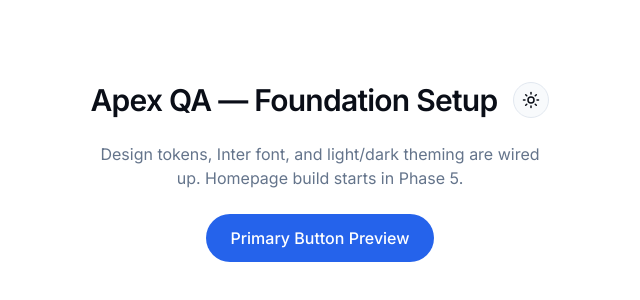
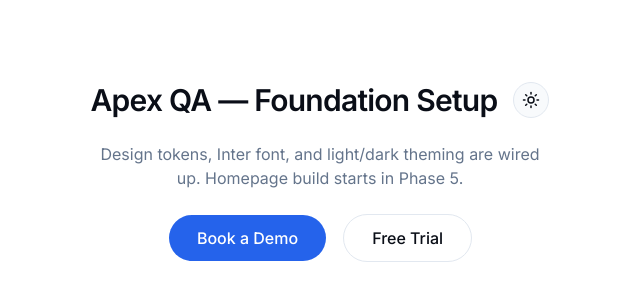
Before and after one commit to adhithyakumaran/Apexweb, a Next.js app: page / in a window 1280 px wide. Shown: the part 228-528 px from the top of the page, without its empty margins (320-960 px from the left). Built offline with nearby package versions, Linux system fonts and the light colour scheme.

Commit message:
feat: customize Button component with pill shape and enterprise sizing

```diff
--- a/src/app/page.tsx
+++ b/src/app/page.tsx
@@ -1,4 +1,5 @@
 import { ThemeToggle } from "@/components/theme/theme-toggle";
+import { Button } from "@/components/ui/button";
 
 export default function Home() {
   return (
@@ -13,9 +14,10 @@ export default function Home() {
         Design tokens, Inter font, and light/dark theming are wired up.
         Homepage build starts in Phase 5.
       </p>
-      <button className="rounded-full bg-primary px-6 py-3 text-primary-foreground font-medium">
-        Primary Button Preview
-      </button>
+      <div className="flex gap-4">
+  <Button size="lg">Book a Demo</Button>
+  <Button variant="outline" size="lg">Free Trial</Button>
+</div>
     </main>
   );
 }
--- a/src/components/ui/button.tsx
+++ b/src/components/ui/button.tsx
@@ -1,37 +1,32 @@
 import * as React from "react"
 import { cva, type VariantProps } from "class-variance-authority"
 import { Slot } from "radix-ui"
-
 import { cn } from "@/lib/utils"
 
 const buttonVariants = cva(
-  "group/button inline-flex shrink-0 items-center justify-center rounded-lg border border-transparent bg-clip-padding text-sm font-medium whitespace-nowrap transition-all outline-none select-none focus-visible:border-ring focus-visible:ring-3 focus-visible:ring-ring/50 active:not-aria-[haspopup]:translate-y-px disabled:pointer-events-none disabled:opacity-50 aria-invalid:border-destructive aria-invalid:ring-3 aria-invalid:ring-destructive/20 dark:aria-invalid:border-destructive/50 dark:aria-invalid:ring-destructive/40 [&_svg]:pointer-events-none [&_svg]:shrink-0 [&_svg:not([class*='size-'])]:size-4",
+  "group/button inline-flex shrink-0 items-center justify-center rounded-full border border-transparent bg-clip-padding text-sm font-medium whitespace-nowrap transition-all outline-none select-none focus-visible:border-ring focus-visible:ring-3 focus-visible:ring-ring/50 active:not-aria-[haspopup]:translate-y-px disabled:pointer-events-none disabled:opacity-50 aria-invalid:border-destructive aria-invalid:ring-3 aria-invalid:ring-destructive/20 dark:aria-invalid:border-destructive/50 dark:aria-invalid:ring-destructive/40 [&_svg]:pointer-events-none [&_svg]:shrink-0 [&_svg:not([class*='size-'])]:size-4",
   {
     variants: {
       variant: {
-        default: "bg-primary text-primary-foreground hover:bg-primary/80",
+        default: "bg-primary text-primary-foreground hover:bg-primary/90",
         outline:
           "border-border bg-background hover:bg-muted hover:text-foreground aria-expanded:bg-muted aria-expanded:text-foreground dark:border-input dark:bg-input/30 dark:hover:bg-input/50",
         secondary:
-          "bg-secondary text-secondary-foreground hover:bg-[color-mix(in_oklch,var(--secondary),var(--foreground)_5%)] aria-expanded:bg-secondary aria-expanded:text-secondary-foreground",
+          "bg-secondary text-secondary-foreground hover:bg-secondary/90",
         ghost:
           "hover:bg-muted hover:text-foreground aria-expanded:bg-muted aria-expanded:text-foreground dark:hover:bg-muted/50",
         destructive:
           "bg-destructive/10 text-destructive hover:bg-destructive/20 focus-visible:border-destructive/40 focus-visible:ring-destructive/20 dark:bg-destructive/20 dark:hover:bg-destructive/30 dark:focus-visible:ring-destructive/40",
-        link: "text-primary underline-offset-4 hover:underline",
+        link: "text-primary underline-offset-4 hover:underline rounded-none",
       },
       size: {
-        default:
-          "h-8 gap-1.5 px-2.5 has-data-[icon=inline-end]:pr-2 has-data-[icon=inline-start]:pl-2",
-        xs: "h-6 gap-1 rounded-[min(var(--radius-md),10px)] px-2 text-xs in-data-[slot=button-group]:rounded-lg has-data-[icon=inline-end]:pr-1.5 has-data-[icon=inline-start]:pl-1.5 [&_svg:not([class*='size-'])]:size-3",
-        sm: "h-7 gap-1 rounded-[min(var(--radius-md),12px)] px-2.5 text-[0.8rem] in-data-[slot=button-group]:rounded-lg has-data-[icon=inline-end]:pr-1.5 has-data-[icon=inline-start]:pl-1.5 [&_svg:not([class*='size-'])]:size-3.5",
-        lg: "h-9 gap-1.5 px-2.5 has-data-[icon=inline-end]:pr-2 has-data-[icon=inline-start]:pl-2",
-        icon: "size-8",
-        "icon-xs":
-          "size-6 rounded-[min(var(--radius-md),10px)] in-data-[slot=button-group]:rounded-lg [&_svg:not([class*='size-'])]:size-3",
-        "icon-sm":
-          "size-7 rounded-[min(var(--radius-md),12px)] in-data-[slot=button-group]:rounded-lg",
-        "icon-lg": "size-9",
+        default: "h-10 gap-1.5 px-5",
+        sm: "h-9 gap-1 px-4 text-[0.8rem]",
+        lg: "h-12 gap-2 px-7 text-base",
+        xl: "h-14 gap-2 px-8 text-base",
+        icon: "size-10",
+        "icon-sm": "size-9",
+        "icon-lg": "size-12",
       },
     },
     defaultVariants: {
@@ -52,7 +47,6 @@ function Button({
     asChild?: boolean
   }) {
   const Comp = asChild ? Slot.Root : "button"
-
   return (
     <Comp
       data-slot="button"
```
